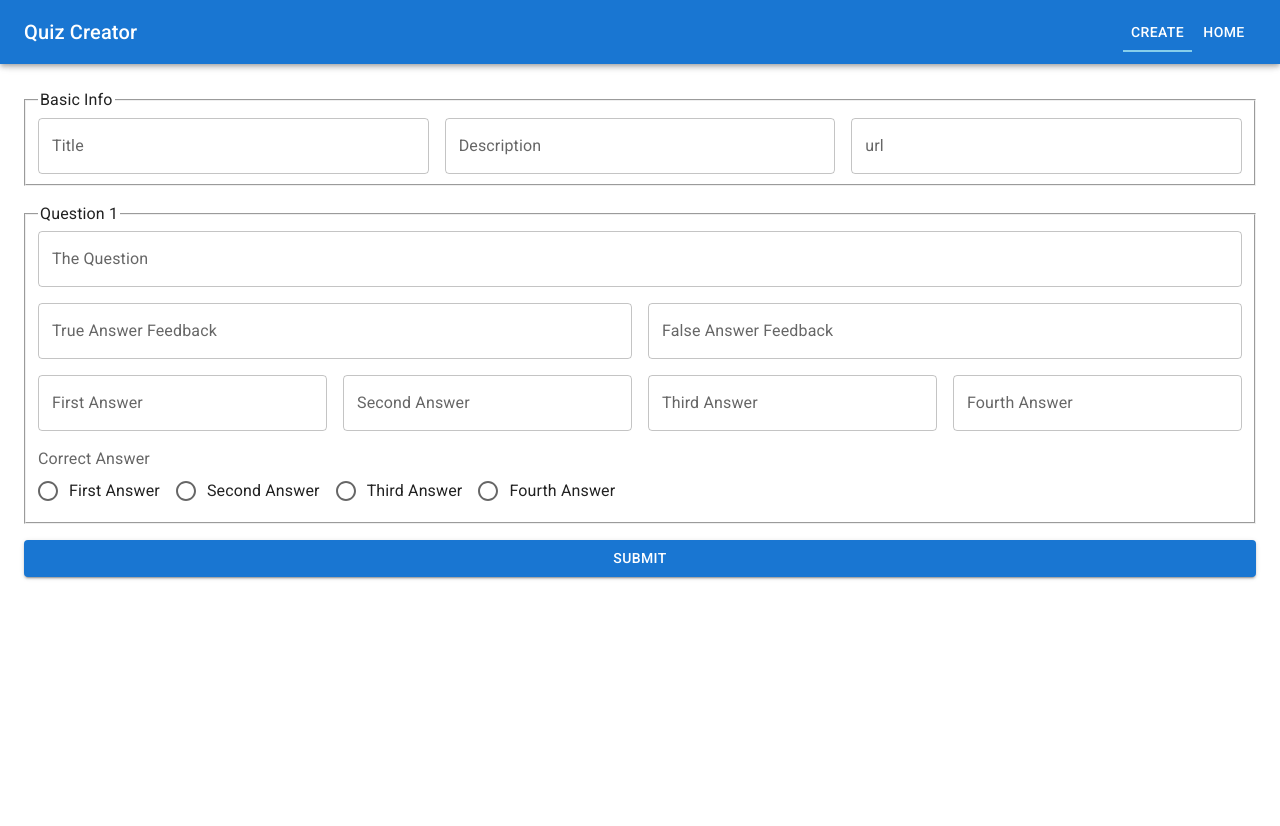
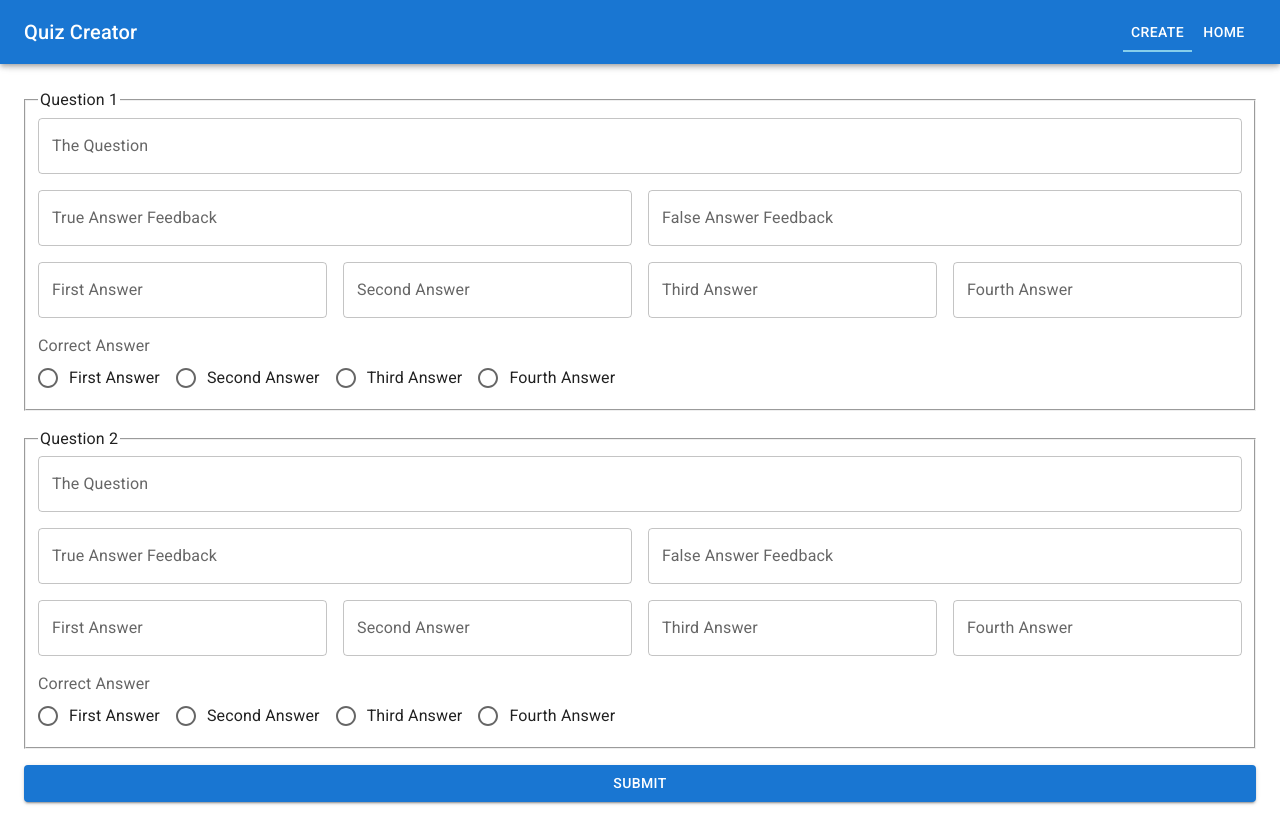
Before and after one commit to mazenadel19/quiz-creator, a React (Create React App) app: page /create in a window 1280 px wide. Before the commit the page ends 800 px from the top, so only its background shows below. Built offline with nearby package versions, Linux system fonts and the light colour scheme.

Commit message:
Working on Questions

```diff
--- /dev/null
+++ b/src/components/UI/Question/index.tsx
@@ -0,0 +1,45 @@
+import { Grid } from "@mui/material";
+import { Input, RadioButtons } from "../../";
+
+const Question = ({ number }: { number: number }) => {
+
+  return (
+    <fieldset>
+      <legend>Question {number}</legend>
+      <Grid container spacing={2}>
+        <Grid item xs={12} sm={12}>
+          <Input name={`Q${number}_text`} label="The Question" />
+        </Grid>
+        <Grid item xs={12} sm={6}>
+          <Input name={`Q${number}_feedback_true`} label="True Answer Feedback" />
+        </Grid>
+        <Grid item xs={12} sm={6}>
+          <Input name={`Q${number}_feedback_false`} label="False Answer Feedback" />
+        </Grid>
+        <Grid item xs={12} sm={3}>
+          <Input name={`Q${number}_answer1`} label="First Answer" />
+        </Grid>
+        <Grid item xs={12} sm={3}>
+          <Input name={`Q${number}_answer2`} label="Second Answer" />
+        </Grid>
+        <Grid item xs={12} sm={3}>
+          <Input name={`Q${number}_answer3`} label="Third Answer" />
+        </Grid>
+        <Grid item xs={12} sm={3}>
+          <Input name={`Q${number}_answer4`} label="Fourth Answer" />
+        </Grid>
+        <Grid item xs={12} sm={12}>
+          <RadioButtons
+          name={`Q${number}_is_true`}
+            label={"Correct Answer"}
+            option1={"First Answer"}
+            option2={"Second Answer"}
+            option3={"Third Answer"}
+            option4={"Fourth Answer"}
+          />
+        </Grid>
+      </Grid>
+    </fieldset>
+  );
+};
+export default Question;
--- /dev/null
+++ b/src/components/UI/QuizBasicInfo/index.tsx
@@ -0,0 +1,22 @@
+import { Grid } from "@mui/material";
+import { Input } from "../../";
+
+const QuizBasicInfo = () => {
+  return (
+    <fieldset>
+          <legend>Basic Info</legend>
+          <Grid container spacing={2}>
+            <Grid item xs={12} sm={4}>
+              <Input name="title" label="Title" />
+            </Grid>
+            <Grid item xs={12} sm={4}>
+              <Input name="description" label="Description" />
+            </Grid>
+            <Grid item xs={12} sm={4}>
+              <Input name="url" label="url" type="url" />
+            </Grid>
+          </Grid>
+        </fieldset>
+  )
+}
+export default QuizBasicInfo
--- a/src/components/index.ts
+++ b/src/components/index.ts
@@ -2,8 +2,19 @@ import RadioButtons from "./FormComponents/RadioButtons";
 import Input from "./FormComponents/Input";
 import Form from "./FormComponents/Form";
 
-import Header from "./UI/Header"
+import Header from "./UI/Header";
 import Quiz from "./UI/Quiz";
 import Quizes from "./UI/Quizes";
+import Question from "./UI/Question";
+import QuizBasicInfo from "./UI/QuizBasicInfo";
 
-export { RadioButtons, Form , Input, Header, Quiz, Quizes };
+export {
+  RadioButtons,
+  Form,
+  Input,
+  Header,
+  Quiz,
+  Quizes,
+  Question,
+  QuizBasicInfo,
+};
--- a/src/pages/main/Create/index.tsx
+++ b/src/pages/main/Create/index.tsx
@@ -1,6 +1,6 @@
-import { Grid, Stack } from "@mui/material";
+import { Stack } from "@mui/material";
 import Button from "@mui/material/Button";
-import { Form, Input, RadioButtons } from "../../../components";
+import { Form, Question, QuizBasicInfo } from "../../../components";
 
 const Create = () => {
   function submitHandler(data: any) {
@@ -10,57 +10,12 @@ const Create = () => {
   return (
     <Form submitHanlder={submitHandler}>
       <Stack spacing={2}>
-        <fieldset>
-          <legend>Basic Info</legend>
-          <Grid container spacing={2}>
-            <Grid item xs={12} sm={4}>
-              <Input name="title" label="Title" />
-            </Grid>
-            <Grid item xs={12} sm={4}>
-              <Input name="description" label="Description" />
-            </Grid>
-            <Grid item xs={12} sm={4}>
-              <Input name="url" label="url" type="url" />
-            </Grid>
-          </Grid>
-        </fieldset>
-
-        <fieldset>
-          <legend>Question 1</legend>
-          <Grid container spacing={2}>
-            <Grid item xs={12} sm={12}>
-              <Input name="text" label="The Question" />
-            </Grid>
-            <Grid item xs={12} sm={6}>
-              <Input name="feedback_true" label="True Answer Feedback" />
-            </Grid>
-            <Grid item xs={12} sm={6}>
-              <Input name="feedback_false" label="False Answer Feedback" />
-            </Grid>
-            <Grid item xs={12} sm={3}>
-              <Input name="answer1" label="First Answer" />
-            </Grid>
-            <Grid item xs={12} sm={3}>
-              <Input name="answer2" label="Second Answer" />
-            </Grid>
-            <Grid item xs={12} sm={3}>
-              <Input name="answer3" label="Third Answer" />
-            </Grid>
-            <Grid item xs={12} sm={3}>
-              <Input name="answer4" label="Fourth Answer" />
-            </Grid>
-            <Grid item xs={12} sm={12}>
-              <RadioButtons
-                name={"is_true_answer"}
-                label={"Correct Answer"}
-                option1={"First Answer"}
-                option2={"Second Answer"}
-                option3={"Third Answer"}
-                option4={"Fourth Answer"}
-              />
-            </Grid>
-          </Grid>
-        </fieldset>
+        {/* <QuizBasicInfo /> */}
+        <Question number={1} />
+        <Question number={2} />
+        {/*
+        <Question number={3} />
+        <Question number={4} /> */}
 
         <Button variant="contained" type="submit">
           Submit
```
